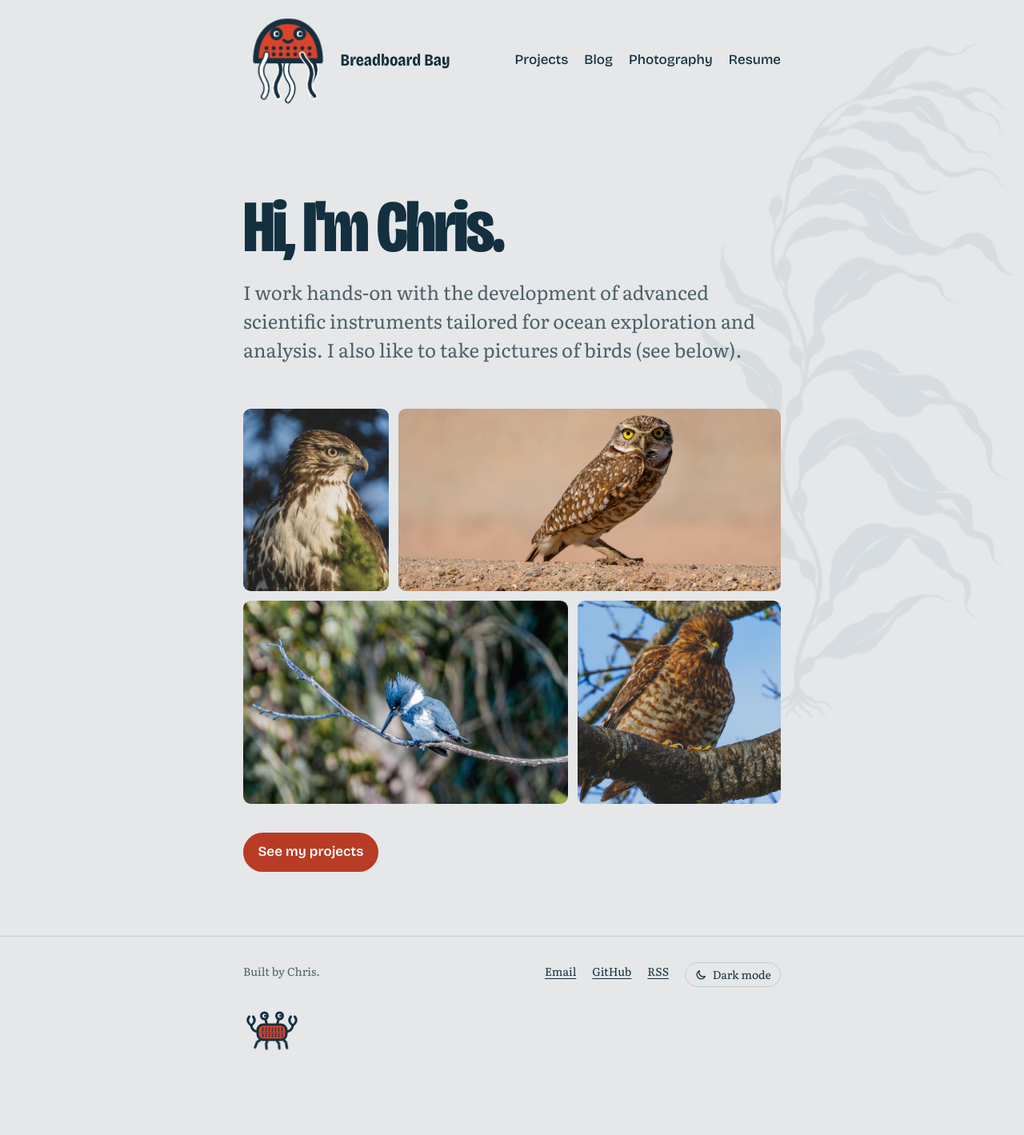
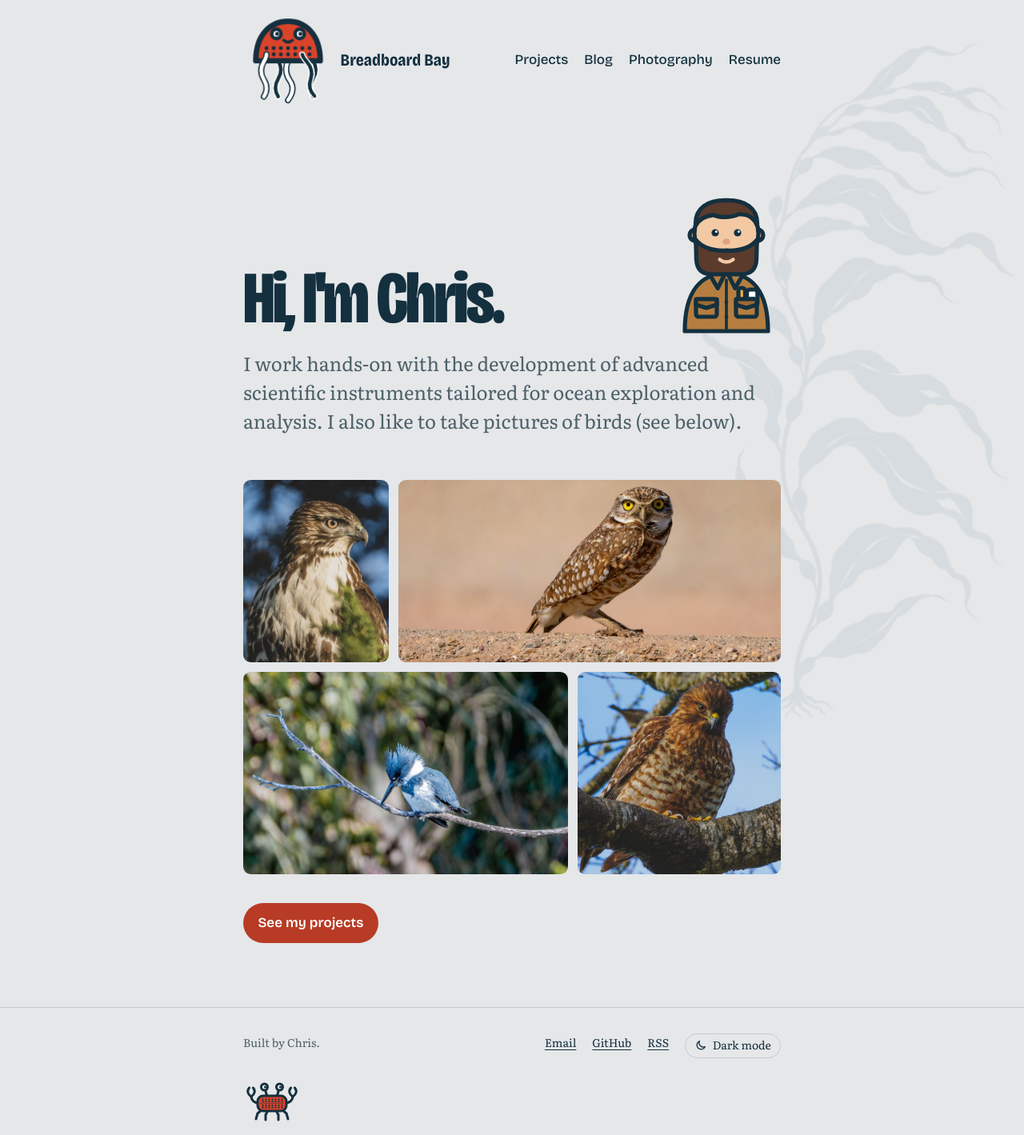
Before and after one commit to RobotCrabLab/Homepage, a Jekyll site: the page built from index.html, in a window 1280 px wide. Shown: the whole page at 80% size. Built offline with Jekyll 4.4.1, drawn with Linux system fonts in a browser that asks for light colours; before the commit the page ends 1330 px from its top, so only the background shows below that.

Commit message:
Add the cartoon scientist beside the home page greeting
Co-Authored-By: Claude Opus 5.5 <noreply@anthropic.com>
Claude-Session: https://claude.ai/code/session_01MMDVxXAekaRt7NRydvis2Y

```diff
--- a/assets/css/style.css
+++ b/assets/css/style.css
@@ -330,6 +330,9 @@ img { max-width: 100%; height: auto; }
   margin: 0;
 }
 .hero .lede { font-size: clamp(1.25rem, 2.6vw, 1.5rem); margin-top: 1.25rem; }
+/* A little cartoon of Chris stands to the right of the greeting */
+.hero-head { display: flex; align-items: flex-end; justify-content: space-between; gap: 1rem; }
+.hero-me { width: clamp(4.5rem, 14vw, 8.5rem); height: auto; flex: none; margin-bottom: -0.25rem; }
 .actions { display: flex; flex-wrap: wrap; align-items: center; gap: 1rem 1.5rem; margin: 2rem 0 0; }
 
 .home-section { margin-top: clamp(2.5rem, 6vw, 4rem); }
--- a/index.html
+++ b/index.html
@@ -4,7 +4,10 @@ body_class: home
 ---
 <section class="hero">
   <div class="wrap">
-    <h1>Hi, I'm {{ site.author }}.</h1>
+    <div class="hero-head">
+      <h1>Hi, I'm {{ site.author }}.</h1>
+      <img class="hero-me" src="{{ '/assets/images/scientist.svg' | relative_url }}" alt="" width="68" height="90">
+    </div>
     <p class="lede">{{ site.tagline }} I also like to take pictures of birds (see below).</p>
   </div>
 </section>
```
Also changed, not shown: assets/images/scientist.svg (added).
